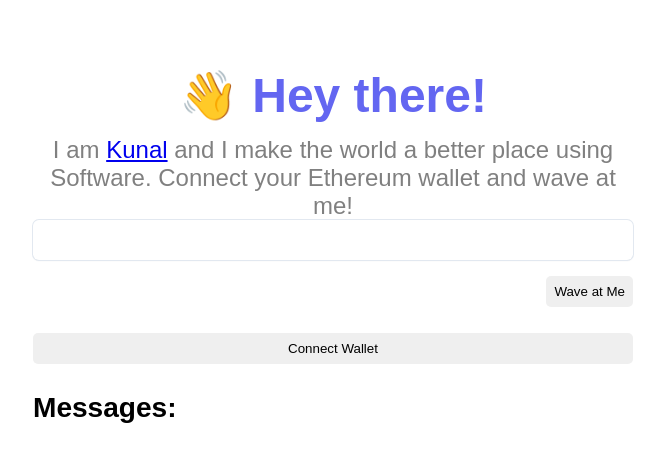
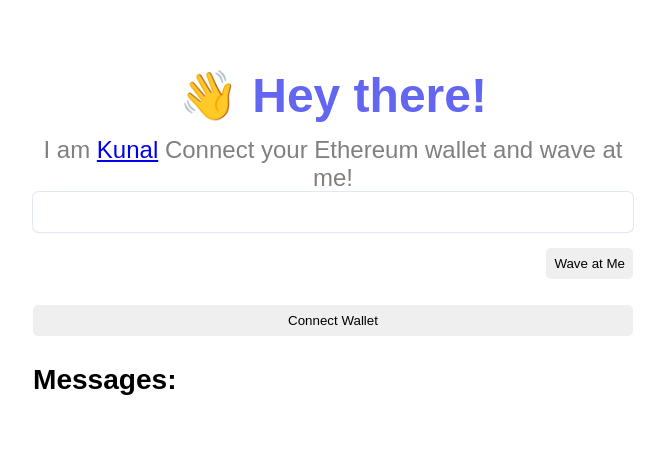
Before and after one commit to kunal232i/WavePortal, a React (Vite) app: page / in a window 1280 px wide. Shown: the top 462 px of the page, without its empty margins (307-972 px from the left). Built offline with nearby package versions, Linux system fonts and the light colour scheme; a web font is replaced by a local one.

Commit message:
last changes

```diff
--- a/src/App.jsx
+++ b/src/App.jsx
@@ -3,7 +3,7 @@ import "./App.css";
 import { ethers } from "ethers";
 import abi from "./utils/WavePortal.json";
 import Loader from "./Loader";
-// import * as confetti from "canvas-confetti";
+
 const App = () => {
   const [currentAccount, setCurrentAccount] = useState("");
   const [showingConfetti, setShowingConfetti] = useState(false);
@@ -71,9 +71,6 @@ const App = () => {
 
   const random = (min, max) => Math.random() * (max - min) + min;
 
-  /**
-   * Implement your connectWallet method here
-   */
   const connectWallet = async () => {
     try {
       const { ethereum } = window;
@@ -95,9 +92,6 @@ const App = () => {
     }
   };
 
-  /*
-   * Create a method that gets all waves from your contract
-   */
   const getAllWaves = async () => {
     try {
       const { ethereum } = window;
@@ -110,15 +104,8 @@ const App = () => {
           signer
         );
 
-        /*
-         * Call the getAllWaves method from your Smart Contract
-         */
         const waves = await wavePortalContract.getAllWaves();
 
-        /*
-         * We only need address, timestamp, and message in our UI so let's
-         * pick those out
-         */
         let wavesCleaned = [];
         waves.forEach((wave) => {
           console.log(wave);
@@ -131,9 +118,6 @@ const App = () => {
           });
         });
 
-        /*
-         * Store our data in React State
-         */
         setAllWaves(wavesCleaned);
         console.log("WHAT");
       } else {
@@ -151,9 +135,7 @@ const App = () => {
         return;
       }
       const { ethereum } = window;
-      /**
-       * Create a variable here that holds the contract address after you deploy!
-       */
+
       if (ethereum) {
         setIsLoading(true);
         const provider = new ethers.providers.Web3Provider(ethereum);
@@ -167,9 +149,6 @@ const App = () => {
         let count = await wavePortalContract.getTotalWaves();
         console.log("Retrieved total wave count...", count.toNumber());
 
-        /*
-         * Execute the actual wave from your smart contract
-         */
         const waveTxn = await wavePortalContract.wave(message, {
           gasLimit: 10_000_00,
         });
@@ -190,9 +169,6 @@ const App = () => {
     }
   };
 
-  /**
-   * Listen in for emitter events!
-   */
   useEffect(() => {
     let wavePortalContract;
     console.log("listening");
@@ -263,8 +239,7 @@ const App = () => {
           >
             Kunal
           </a>{" "}
-          and I make the world a better place using Software. Connect your
-          Ethereum wallet and wave at me!
+          Connect your Ethereum wallet and wave at me!
         </div>
 
         {!isLoading ? (
@@ -287,10 +262,6 @@ const App = () => {
             <div>Transaction in progress...</div>
           </div>
         )}
-
-        {/*
-         * If there is no currentAccount render this button
-         */}
         {!currentAccount && (
           <button className="waveButton" onClick={connectWallet}>
             Connect Wallet
```
